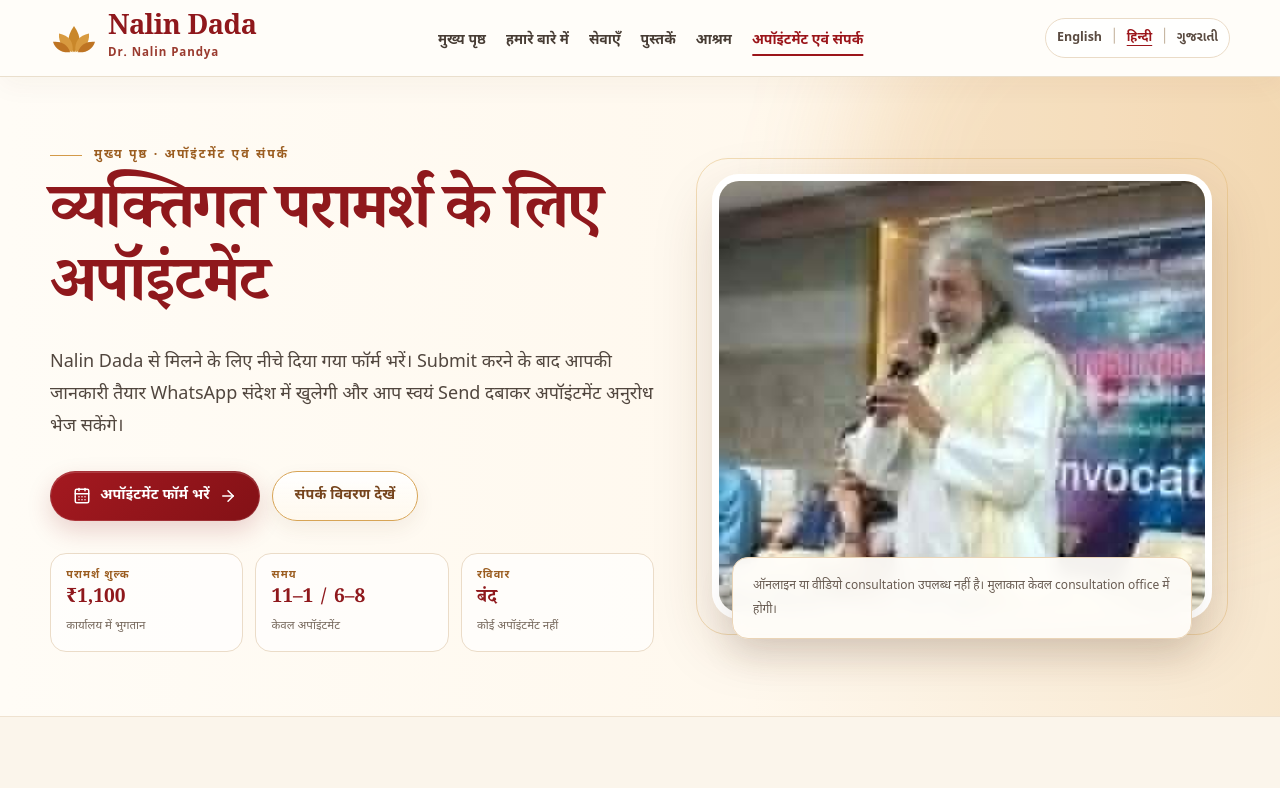
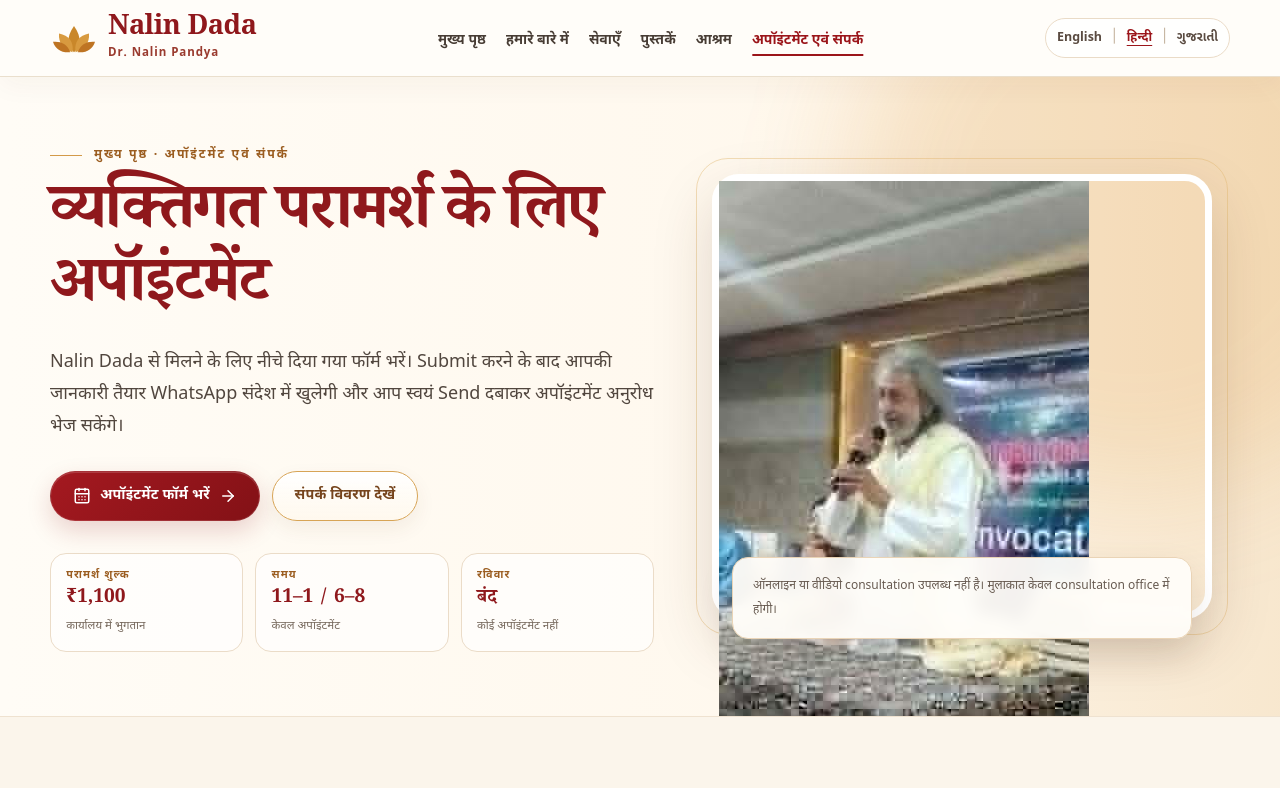
Before and after one commit to dhruvintejani/nalin_dada, a React (Vite) app: page /appointment in a window 1280 px wide. Shown: the top 788 px of the page. Built offline with nearby package versions, Linux system fonts and the light colour scheme.

Commit message:
Wire Appointment hero to media manifest

```diff
--- a/src/pages/Appointment.tsx
+++ b/src/pages/Appointment.tsx
@@ -16,6 +16,8 @@ import {
 import { useForm } from "react-hook-form";
 import { z } from "zod";
 import { siteConfig } from "../config/site";
+import { media } from "../config/media";
+import MediaSlot from "../components/MediaSlot";
 
 const serviceOptions = [
   "ज्योतिष",
@@ -191,10 +193,10 @@ const Appointment = () => {
 
           <div className="relative mx-auto w-full max-w-[500px]">
             <div className="absolute -inset-4 rounded-[2rem] border border-[#e3b86f]/45" />
-            <img
-              src="/images/nalin-speaking.jpg"
-              alt="Nalin Dada speaking and guiding people at an event"
-              className="relative h-[445px] w-full rounded-[1.7rem] border-[7px] border-white object-cover object-[center_27%] shadow-[0_24px_60px_rgba(78,44,22,.17)]"
+            <MediaSlot
+              asset={media.photos.appointmentHero}
+              priority
+              className="relative h-[445px] rounded-[1.7rem] border-[7px] border-white shadow-[0_24px_60px_rgba(78,44,22,.17)]"
             />
             <div className="absolute -bottom-5 left-5 right-5 rounded-[1rem] border border-[#ead4b6] bg-[#fffdf9]/95 px-5 py-4 shadow-[0_16px_34px_rgba(77,45,25,.13)] backdrop-blur">
               <p className="text-xs leading-6 text-[#675a50]">
```
